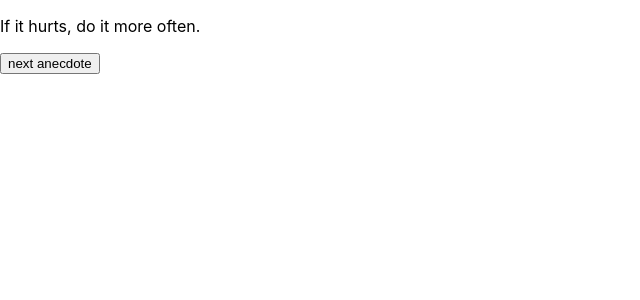
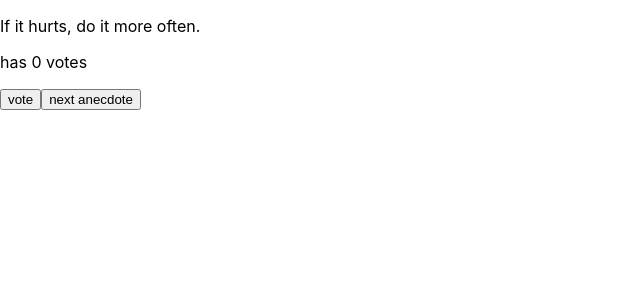
Before and after one commit to PhamDuong01/Full-Stack-Open, a React (Create React App) app: page / in a window 1280 px wide. Shown: the top 300 px of the page, without its empty margins (0-640 px from the left). Built offline with nearby package versions, Linux system fonts and the light colour scheme.

Commit message:
1.13*: anecdotes step2

```diff
--- a/src/App.js
+++ b/src/App.js
@@ -14,13 +14,22 @@ const App = () => {
   ];
 
   const [selected, setSelected] = useState(0);
+
+  const [points, setPoint] = useState(Array(anecdotes.length).fill(0));
+
   function randomSelected() {
     setSelected(Math.floor(Math.random() * anecdotes.length));
   }
-
+  function handleVote() {
+    const cpPoints = [...points];
+    cpPoints[selected] += 1;
+    setPoint(cpPoints);
+  }
   return (
     <div>
       <p>{anecdotes[selected]}</p>
+      <p>has {points[selected]} votes</p>
+      <button onClick={handleVote}>vote</button>
       <button onClick={randomSelected}>next anecdote</button>
     </div>
   );
```
